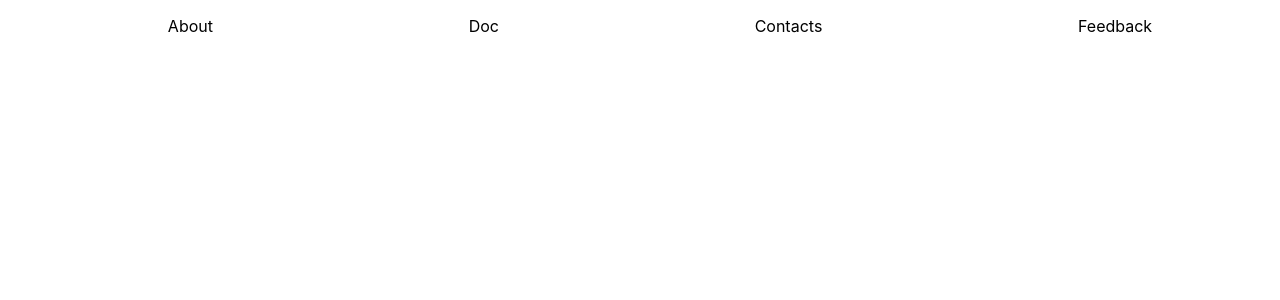
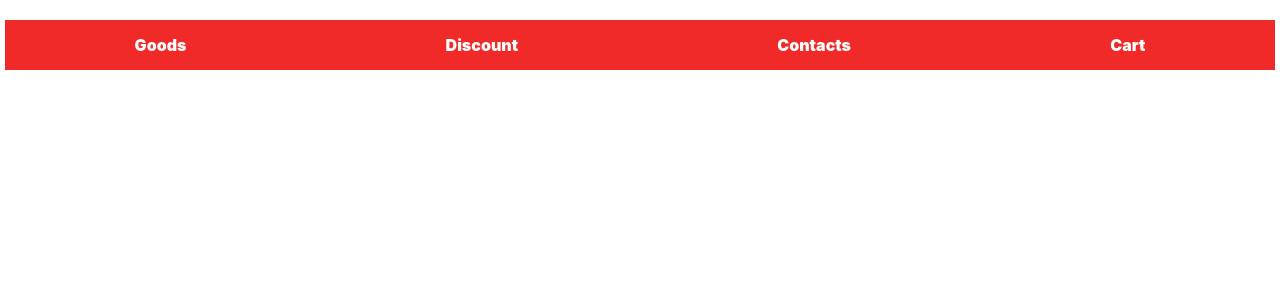
Before and after one commit to aliaksei7985/react-homework, a React (Create React App) app: page / in a window 1280 px wide. Shown: the top 300 px of the page. Built offline with nearby package versions, Linux system fonts and the light colour scheme.

Commit message:
211 lesson
211 lesson

```diff
--- a/src/App.css
+++ b/src/App.css
@@ -1,5 +1,15 @@
+.item {
+  text-decoration: none;
+  color: white;
+}
+
 .App {
+  margin: 20px auto 0;
+  padding: 15px 0;
+  width: 1270px;
   display: flex;
   justify-content: space-around;
   list-style: none;
+  background-color: rgb(240, 41, 41);
+  font-weight: 900;
 }
--- a/src/App.js
+++ b/src/App.js
@@ -4,10 +4,10 @@ import './App.css';
 function App() {
   return (
     <menu className="App">
-      <li>About</li>
-      <li>Doc</li>
-      <li>Contacts</li>
-      <li>Feedback</li>
+      <li><a className='item' href='#'>Goods</a></li>
+      <li><a className='item' href='#'>Discount</a></li>
+      <li><a className='item' href='#'>Contacts</a></li>
+      <li><a className='item' href='#'>Cart</a></li>
     </menu>
   );
 }
```
